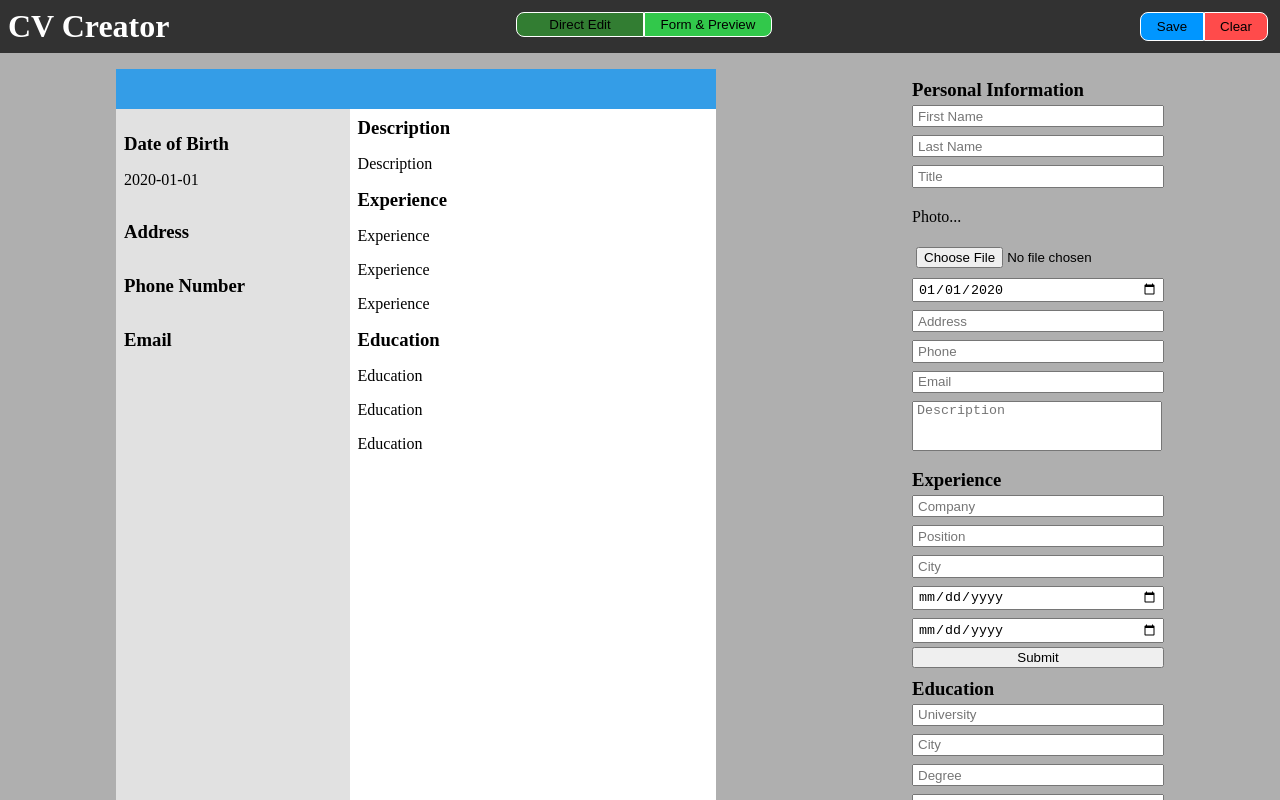
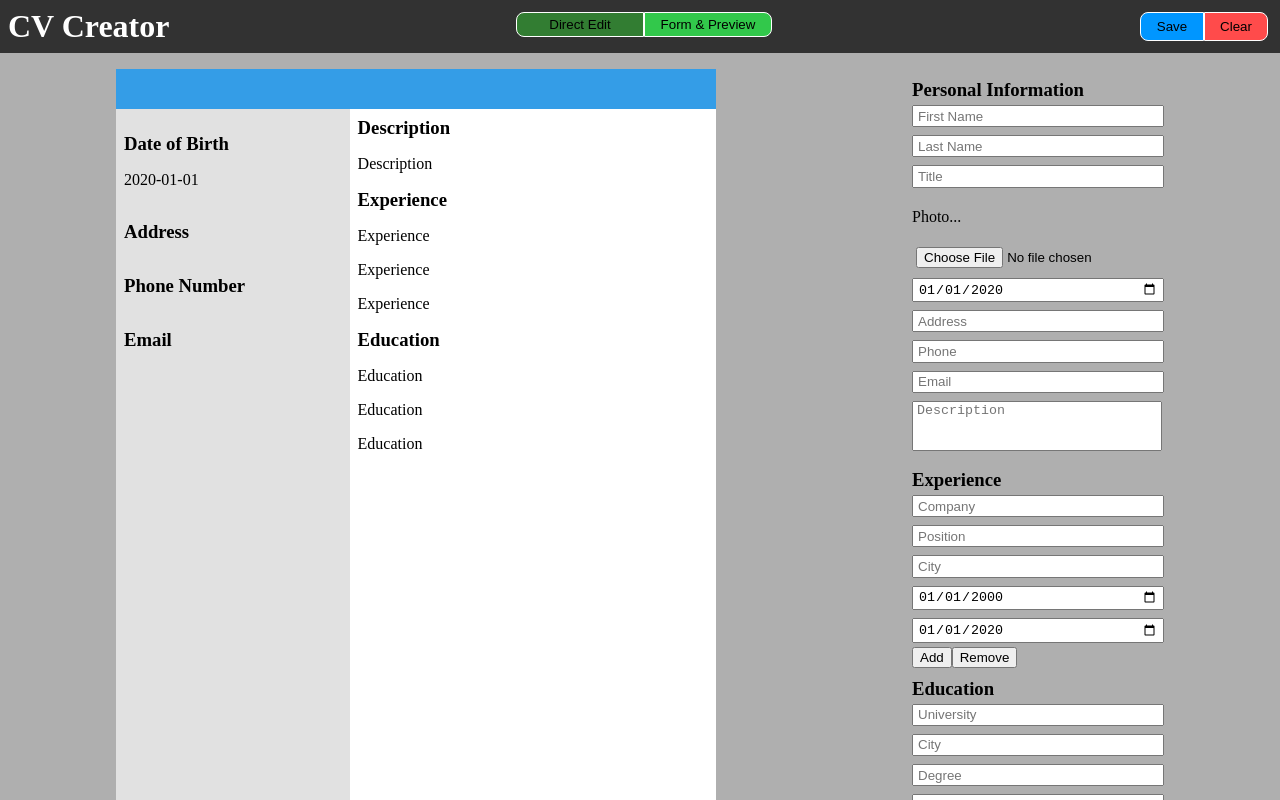
Before and after one commit to gizinski-jacek/cv-project-react, a React (Create React App) app: page / in a window 1280 px wide. Both pictures are taken after a click on the button "Form & Preview". Shown: the top 800 px of the page. Built offline with nearby package versions, Linux system fonts and the light colour scheme.

Commit message:
Adding button for new section, not working yet.

```diff
--- a/src/components/CVcomponents/FormPreviewCVcomponents/Experience.js
+++ b/src/components/CVcomponents/FormPreviewCVcomponents/Experience.js
@@ -36,28 +36,31 @@ function Experience(props) {
 				<label>
 					<input
 						type='date'
-						id='workStarted'
-						name='workStarted'
+						id='workStart'
+						name='workStart'
 						placeholder='Started'
 						min='1950-01-01'
 						max='2020-01-01'
-						value={props.data.workStarted}
+						value={props.data.workStart}
 						onChange={props.handleInput}
 					/>
 				</label>
 				<label>
 					<input
 						type='date'
-						id='workEnded'
-						name='workEnded'
+						id='workEnd'
+						name='workEnd'
 						placeholder='Ended'
 						min='1950-01-01'
 						max='2020-01-01'
-						value={props.data.workEnded}
+						value={props.data.workEnd}
 						onChange={props.handleInput}
 					/>
 				</label>
-				<button type='submit'>Submit</button>
+				<div>
+					<button type='submit'>Add</button>
+					<button type='submit'>Remove</button>
+				</div>
 			</form>
 		</section>
 	);
```
